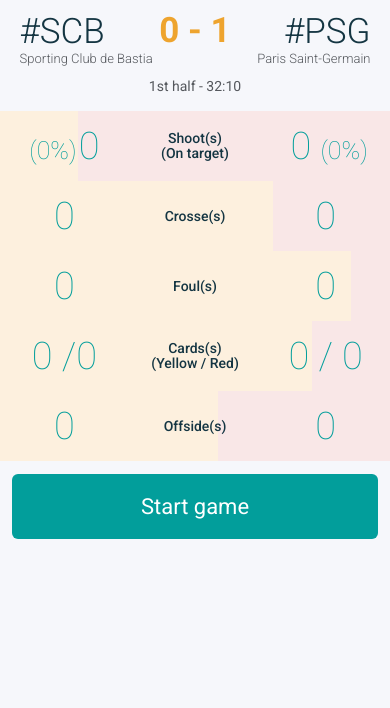
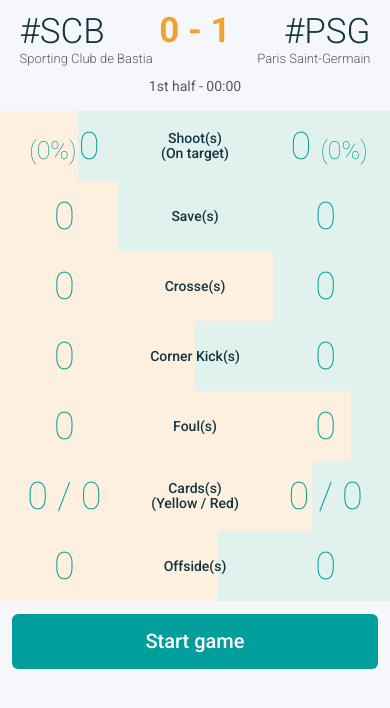
Before and after one commit to mattharbo/scout, a PHP site: page / in a window 390 px wide. Shown: the part 40-748 px from the top of the page. Run offline with PHP 8.4, Linux system fonts and the light colour scheme.

Commit message:
Scout match page
• Accept larger screen size
• Define dynamic div for each stat
• Add Submit Btn

```diff
--- a/css/interface.css
+++ b/css/interface.css
@@ -36,7 +36,7 @@ a:active {
 }
 
 /*RESPONSIVE EXAMPLE*/
-@media screen and (max-width: 450px){
+@media screen and (max-width: 600px){
 
 #header{
     position: relative;
@@ -49,13 +49,6 @@ a:active {
 #logo_header{
     position: relative;
     margin: 10px auto;
-}
-
-#rightMenuOpener{
-    position: absolute;
-    right: 12px;
-    margin-top: 9px;
-    color: white;
 }
 
 #scoreContainer{
@@ -160,6 +153,16 @@ a:active {
     width: 80%;
 }
 
+#dynamicStatSaveHome{
+    float: left;
+    width: 30%;
+}
+
+#dynamicStatSaveAway{
+    float: right;
+    width: 70%;
+}
+
 #dynamicStatCrossHome{
     float: left;
     width: 70%;
@@ -168,6 +171,16 @@ a:active {
 #dynamicStatCrossAway{
     float: right;
     width: 30%;
+}
+
+#dynamicStatCornerHome{
+    float: left;
+    width: 50%;
+}
+
+#dynamicStatCornerAway{
+    float: right;
+    width: 50%;
 }
 
 #dynamicStatFoulHome{
@@ -207,7 +220,7 @@ a:active {
 
 .dynamicClassAway{
     height: 70px;
-    background-color: #F9E7E7;
+    background-color: #E1F2EE;
 }
 
 #figureContainer{
@@ -227,7 +240,7 @@ a:active {
     display: inline-block;
 }
 
-#scoreHome{
+#scoreHomeShoot{
     float: left;
     width: 33%;
     height:70px;
@@ -235,7 +248,87 @@ a:active {
 /*    background-color: olive;*/
 }
 
-#scoreAway{
+#scoreAwayShoot{
+    float: right;
+    width: 33%;
+    height:70px;
+    line-height: 70px;
+/*    background-color: hotpink;*/
+}
+
+#scoreHomeSave{
+    float: left;
+    width: 33%;
+    height:70px;
+    line-height: 70px;
+/*    background-color: olive;*/
+}
+
+#scoreAwaySave{
+    float: right;
+    width: 33%;
+    height:70px;
+    line-height: 70px;
+/*    background-color: hotpink;*/
+}
+
+#scoreHomeCross{
+    float: left;
+    width: 33%;
+    height:70px;
+    line-height: 70px;
+/*    background-color: olive;*/
+}
+
+#scoreAwayCross{
+    float: right;
+    width: 33%;
+    height:70px;
+    line-height: 70px;
+/*    background-color: hotpink;*/
+}
+
+#scoreHomeCorner{
+    float: left;
+    width: 33%;
+    height:70px;
+    line-height: 70px;
+/*    background-color: olive;*/
+}
+
+#scoreAwayCorner{
+    float: right;
+    width: 33%;
+    height:70px;
+    line-height: 70px;
+/*    background-color: hotpink;*/
+}
+
+#scoreHomeFoul{
+    float: left;
+    width: 33%;
+    height:70px;
+    line-height: 70px;
+/*    background-color: olive;*/
+}
+
+#scoreAwayFoul{
+    float: right;
+    width: 33%;
+    height:70px;
+    line-height: 70px;
+/*    background-color: hotpink;*/
+}
+
+#scoreHomeOffside{
+    float: left;
+    width: 33%;
+    height:70px;
+    line-height: 70px;
+/*    background-color: olive;*/
+}
+
+#scoreAwayOffside{
     float: right;
     width: 33%;
     height:70px;
@@ -294,7 +387,7 @@ a:active {
     transition: opacity 0.25s;
 }
 
-.rightNavContainer {
+#rightNavContainer {
     height: 100%;
     width: 0; /*100 instead of 0 to dev*/
     position: fixed;
@@ -303,36 +396,56 @@ a:active {
     right: 0;
     background-color: white;
     overflow-x: hidden;
-    transition: 0.05s;
+    transition: 0.1s;
 /*    padding-top: 60px;*/
     z-index:6;
 }
 
-.rightMenuDismissBtn{
+#rightMenuDismissBtn{
     position: block;
-    margin: 400px 0 0 30px;
-    height: 56px;
-    width: 165px;
+    float: left;
+    margin-left: 4%;
+    height: 55px;
+    width: 44%;
+    text-align: center;
+    line-height: 55px;
     background: #FFFFFF;
-    padding: 10px;
     border: 1px solid #029E9B;
     border-radius: 6px;
-    font-size: 17px;
+    font-weight: 500;
+    font-size: 20px;
     color: #029E9B;
+}
+
+#rightMenuSubmitBtn{
+    position: block;
+/*    display: inline-block;*/
+    float: right;
+    margin-right: 4%;
+    height: 55px;
+    width: 44%;
+    text-align: center;
+    line-height: 55px;
+    background: #029E9B;
+    border: 1px solid #029E9B;
+    border-radius: 6px;
+    font-weight: 500;
+    font-size: 20px;
+    color: #FFFFFF;
 }
 
 #startHalfButton{
     position: block;
     margin: 13px auto;
-    height: 65px;
-    line-height: 65px;
+    height: 55px;
+    line-height: 55px;
     width: 94%;
     text-align: center;
 /*    padding-bottom: 200px;*/
     background: #029E9B;
     border-radius: 6px;
-    font-weight: 400;
-    font-size: 22px;
+    font-weight: 500;
+    font-size: 20px;
     color: #FFFFFF;
 }
 
--- a/index.php
+++ b/index.php
@@ -13,17 +13,17 @@
 	</head>
 	<body>
 
-        <div id="rightNav" class="rightNavContainer">
+        <div id="rightNavContainer">
 
-            <a href="javascript:void(0)" class="rightMenuDismissBtn" onclick="closeRightNav()">Dismiss</a>
+            <div id="rightMenuDismissBtn" onclick="closeRightNav()">Dismiss</div>
+
+            <div id="rightMenuSubmitBtn" onclick="submitRightNav();">Submit</div>
 
         </div><!--rightNav-->
 
 		<div id="header">
 
             <a href="/" class="logo" id="logo_header">scout</a>
-
-<!--            <span id="rightMenuOpener" onClick="openRightNav()">&#128513;</span>-->
 
         </div><!--Header-->
 
@@ -49,7 +49,7 @@
             </div><!--awayTeamName-->
 
             <div id="halfAndTime">
-            1st half - 32:10
+            1st half - 00:00
             </div><!--awayTeamName-->
 
         </div><!--liveUpperContainer-->
@@ -67,12 +67,12 @@
 
                 <div id="figureContainer">
 
-                    <div id="scoreHome" class="score">
+                    <div id="scoreHomeShoot" class="score">
                         <div id="pourcentage">(0%)</div>
                         0
                     </div><!--scoreHome-->
 
-                    <div id="scoreAway" class="score">
+                    <div id="scoreAwayShoot" class="score" onClick="openRightNav()">
                         0
                         <div id="pourcentage">(0%)</div>
                     </div><!--scoreAway-->
@@ -86,6 +86,27 @@
             </div><!--statLine-->
             <!--########### END FIRST LINE ###########-->
 
+            <!--########### FIRST LINE BIS ###########-->
+            <div id="statLine">
+
+                <div id="dynamicStatSaveHome" class="dynamicClassHome">
+                </div><!--statColHome-->
+
+                <div id="dynamicStatSaveAway" class="dynamicClassAway">
+                </div><!--statColAway-->
+
+                <div id="figureContainer">
+
+                    <div id="scoreHomeSave" class="score" onClick="alertSave()">0</div><!--scoreHome-->
+
+                    <div id="scoreAwaySave" class="score" onClick="alertSave()">0</div><!--scoreAway-->
+
+                    <div id="scoreLabel">Save(s)</span></div><!--scoreLabel-->
+
+                </div><!--figureContainer-->
+
+            </div><!--statLine-->
+            <!--########### END FIRST LINE BIS ###########-->
 
             <!--########### SEDOND LINE ###########-->
             <div id="statLine">
@@ -98,9 +119,9 @@
 
                 <div id="figureContainer">
 
-                    <div id="scoreHome" class="score">0</div><!--scoreHome-->
+                    <div id="scoreHomeCross" class="score" onClick="openRightNav();addUnit(this)">0</div><!--scoreHome-->
 
-                    <div id="scoreAway" class="score">0</div><!--scoreAway-->
+                    <div id="scoreAwayCross" class="score" onClick="openRightNav();addUnit(this)">0</div><!--scoreAway-->
 
                     <div id="scoreLabel">Crosse(s)</span></div><!--scoreLabel-->
 
@@ -108,6 +129,28 @@
 
             </div><!--statLine-->
             <!--########### END SEDOND LINE ###########-->
+
+            <!--########### SECOND LINE BIS ###########-->
+            <div id="statLine">
+
+                <div id="dynamicStatCornerHome" class="dynamicClassHome">
+                </div><!--statColHome-->
+
+                <div id="dynamicStatCornerAway" class="dynamicClassAway">
+                </div><!--statColAway-->
+
+                <div id="figureContainer">
+
+                    <div id="scoreHomeCorner" class="score" onClick="openRightNav();addUnit(this)">0</div><!--scoreHome-->
+
+                    <div id="scoreAwayCorner" class="score" onClick="openRightNav();addUnit(this)">0</div><!--scoreAway-->
+
+                    <div id="scoreLabel">Corner Kick(s)</span></div><!--scoreLabel-->
+
+                </div><!--figureContainer-->
+
+            </div><!--statLine-->
+            <!--########### END SECOND LINE BIS ###########-->
 
             <!--########### THIRD LINE ###########-->
             <div id="statLine">
@@ -120,9 +163,9 @@
 
                 <div id="figureContainer">
 
-                    <div id="scoreHome" class="score">0</div><!--scoreHome-->
+                    <div id="scoreHomeFoul" class="score" onClick="openRightNav();addUnit(this)">0</div><!--scoreHome-->
 
-                    <div id="scoreAway" class="score">0</div><!--scoreAway-->
+                    <div id="scoreAwayFoul" class="score" onClick="openRightNav();addUnit(this)">0</div><!--scoreAway-->
 
                     <div id="scoreLabel">Foul(s)</span></div><!--scoreLabel-->
 
@@ -142,11 +185,11 @@
 
                 <div id="figureContainer">
 
-                    <div id="scoreHome" class="score">
-                        <div id="doubleFigure">0 / </div>0
+                    <div id="scoreHomeFoul" class="score">
+                        <div id="doubleFigure">0 /</div> 0
                     </div><!--scoreHome-->
 
-                    <div id="scoreAway" class="score">
+                    <div id="scoreAwayFoul" class="score">
                         0 / <div id="doubleFigure">0</div>
                     </div><!--scoreAway-->
 
@@ -170,9 +213,9 @@
 
                 <div id="figureContainer">
 
-                    <div id="scoreHome" class="score">0</div><!--scoreHome-->
+                    <div id="scoreHomeOffside" class="score" onClick="openRightNav();addUnit(this)">0</div><!--scoreHome-->
 
-                    <div id="scoreAway" class="score">0</div><!--scoreAway-->
+                    <div id="scoreAwayOffside" class="score" onClick="openRightNav();addUnit(this)">0</div><!--scoreAway-->
 
                     <div id="scoreLabel">Offside(s)</span></div><!--scoreLabel-->
 
@@ -184,7 +227,7 @@
 
         </div><!--liveUpperContainer-->
 
-        <div id="startHalfButton" onClick="openRightNav()">Start game</a>
+        <div id="startHalfButton">Start game</a>
 
 
 	</body>
--- a/js/scout.js
+++ b/js/scout.js
@@ -1,7 +1,38 @@
+var divSelected = "";
+
 function openRightNav(){
-    document.getElementById("rightNav").style.width="100%";
+    document.getElementById("rightNavContainer").style.width="100%";
 }
 
 function closeRightNav(){
-    document.getElementById("rightNav").style.width="0";
+    document.getElementById("rightNavContainer").style.width="0";
+
+    console.log(window.location.href +" :: Remove unit to "+divSelected.id);
+
+    var DivContent = document.getElementById(divSelected.id).textContent;
+
+    document.getElementById(divSelected.id).innerHTML = parseInt(DivContent)-1;
 }
+
+function submitRightNav(){
+    document.getElementById("rightNavContainer").style.width="0";
+
+    console.log(window.location.href +" :: Submit Unit for "+divSelected.id);
+
+}
+
+function addUnit(elem) {
+    divSelected=elem;
+
+    console.log(window.location.href +" :: Add Unit to "+elem.id);
+
+    var DivContent = document.getElementById(elem.id).textContent;
+
+    document.getElementById(elem.id).innerHTML = parseInt(DivContent)+1;
+
+    //array insertion here
+}
+
+function alertSave() {
+    alert("There is always a shoot before a save ! ;)");
+}
```
